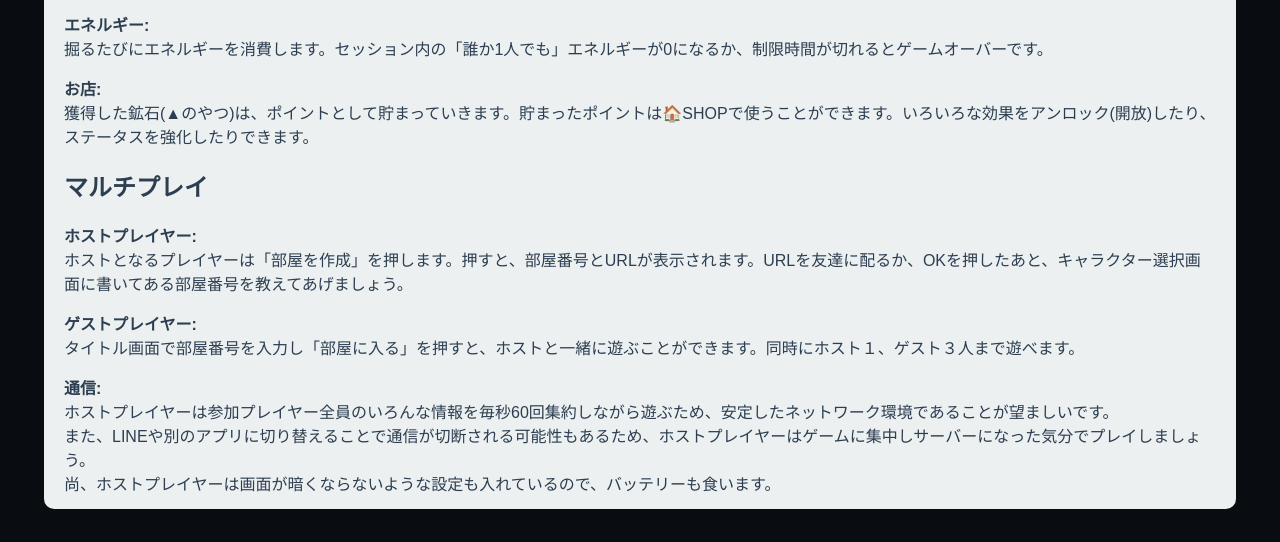
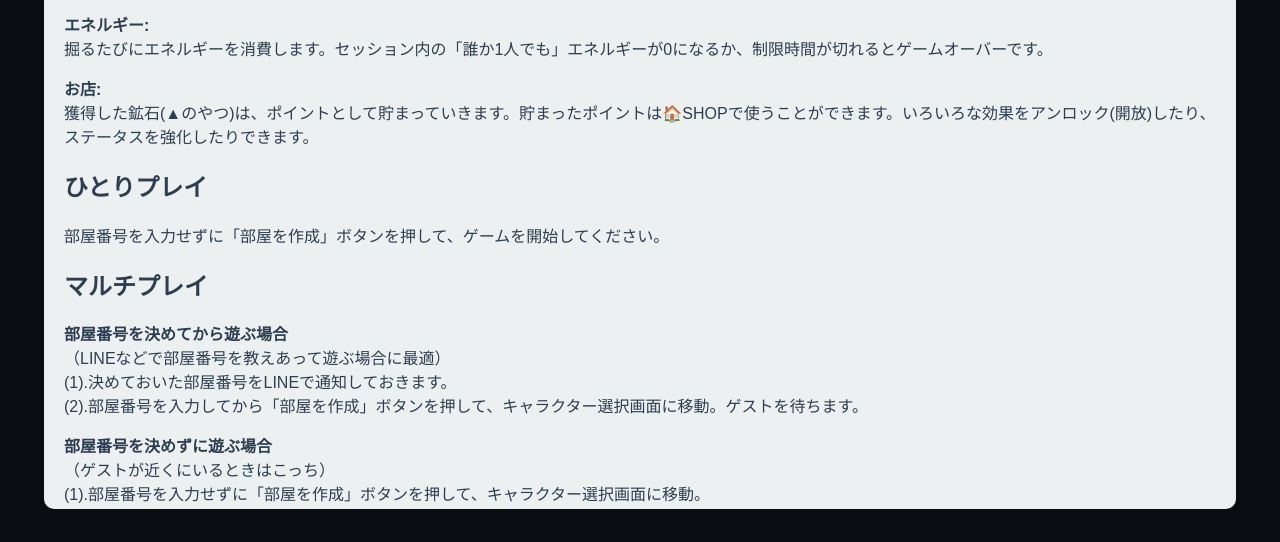
Before and after one commit to torinoumih-aruka/myapp, a plain HTML site: page connect4/minedigger.html in a window 1280 px wide. Both pictures are taken after a click on the button "遊び方". Shown: the part 251-793 px from the top of the page. Drawn offline with Linux system fonts and the light colour scheme.

Commit message:
Add files via upload

```diff
--- a/connect4/minedigger.html
+++ b/connect4/minedigger.html
@@ -99,10 +99,26 @@
             <p><strong>エネルギー:</strong><br>掘るたびにエネルギーを消費します。セッション内の「誰か1人でも」エネルギーが0になるか、制限時間が切れるとゲームオーバーです。</p>
             <p><strong>お店:</strong><br>獲得した鉱石(▲のやつ)は、ポイントとして貯まっていきます。貯まったポイントは🏠SHOPで使うことができます。いろいろな効果をアンロック(開放)したり、ステータスを強化したりできます。</p>
 
-            <h2>マルチプレイ</h2>
-            <p><strong>ホストプレイヤー:</strong><br>ホストとなるプレイヤーは「部屋を作成」を押します。押すと、部屋番号とURLが表示されます。URLを友達に配るか、OKを押したあと、キャラクター選択画面に書いてある部屋番号を教えてあげましょう。</p>
-            <p><strong>ゲストプレイヤー:</strong><br>タイトル画面で部屋番号を入力し「部屋に入る」を押すと、ホストと一緒に遊ぶことができます。同時にホスト１、ゲスト３人まで遊べます。</p>
-            <p><strong>通信:</strong><br>ホストプレイヤーは参加プレイヤー全員のいろんな情報を毎秒60回集約しながら遊ぶため、安定したネットワーク環境であることが望ましいです。<br>また、LINEや別のアプリに切り替えることで通信が切断される可能性もあるため、ホストプレイヤーはゲームに集中しサーバーになった気分でプレイしましょう。<br>尚、ホストプレイヤーは画面が暗くならないような設定も入れているので、バッテリーも食います。</p>
+<h2>ひとりプレイ</h2>
+<p>部屋番号を入力せずに「部屋を作成」ボタンを押して、ゲームを開始してください。</p>
+
+<h2>マルチプレイ</h2>
+<p><strong>部屋番号を決めてから遊ぶ場合</strong><br>（LINEなどで部屋番号を教えあって遊ぶ場合に最適）<br>
+(1).決めておいた部屋番号をLINEで通知しておきます。<br>
+(2).部屋番号を入力してから「部屋を作成」ボタンを押して、キャラクター選択画面に移動。ゲストを待ちます。</p>
+
+<p><strong>部屋番号を決めずに遊ぶ場合</strong><br>（ゲストが近くにいるときはこっち）<br>
+(1).部屋番号を入力せずに「部屋を作成」ボタンを押して、キャラクター選択画面に移動。<br>
+(2).キャラクター選択画面に表示されている部屋番号を、ゲストプレイヤーに口頭で伝え、入室を待ちます。</p>
+
+<p><strong>注意</strong><br>
+ホストもゲストも、入出後はブラウザから別のアプリに切り替えたり、過度なスクリーンショットの作成は控えてください。<br>
+<small>
+「部屋」はインターネット上に作成され、その部屋をホストプレイヤーが接続している間のみ有効になります。スマホはセキュリティが強く、アプリをブラウザからLINEに切り替えると、ブラウザの機能が停止し、"ホストプレイヤーが部屋から切断した"と判断されます。<br>
+このセキュリティ仕様があるため、ホストプレイヤーは部屋を作ってからはブラウザ以外のアプリへ切り替えを行わないようにしてください。<br>
+また、ゲストプレイヤーについても、入室後はLINEに切り替えると切断したと判断される場合があり、また、スクリーンショットを撮ったりすると、一時的にホストに情報が送られなくなり、全プレイヤーの進行の妨げになる場合があります。
+</small>
+</p>
             <p><strong>鉱石の分け方:</strong><br>マルチプレイで取得した鉱石は、全プレイヤーの合計を人数で割って均等に分配されます。</p>
             <p><strong>アイテム:</strong><br>マルチプレイでは、参加プレイヤー全員がアンロックしたアイテムのみが出るようになっています。例えば、参加者のうち１人でも「ろうそく」をアンロックしていない場合「ろうそく」は出てきません。</p>
             <p><strong>ステータス:</strong><br>キャラクターのステータスを上昇させるアイテムを購入した場合、マルチプレイでもそのステータスで遊ぶことができます。</p>
```
